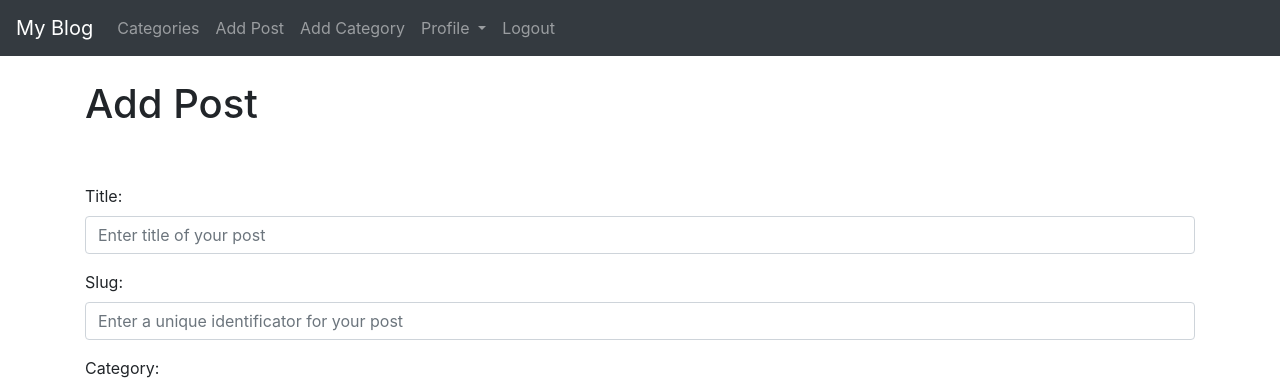
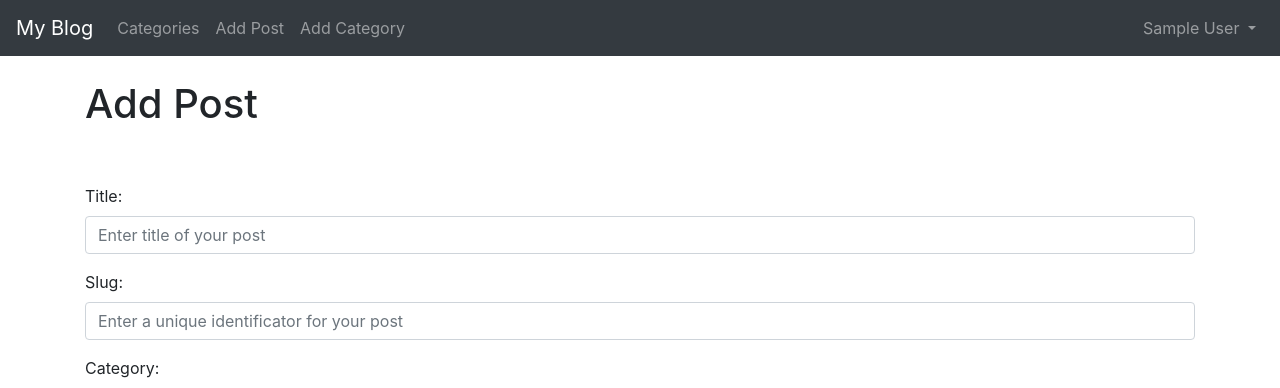
Before and after one commit to VladyslavShaposhnikov/blog-python-, a Django app: page /add-post/ in a window 1280 px wide. Shown: the top 388 px of the page. Run offline with Django 3.2, Linux system fonts and the light colour scheme; the visitor is signed in with stand-in values (Sample User, id 1); some libraries are stand-ins or nearby versions.

Commit message:
changed navbar, fix added post by profileless user, changed field in db

```diff
--- a/my_blog/main/models.py
+++ b/my_blog/main/models.py
@@ -18,7 +18,7 @@ class Profile(models.Model):
     bio = models.TextField()
     profile_pic = models.ImageField(null=True, blank=True, upload_to="images/profile")
     website_url = models.CharField(max_length=255,null=True, blank=True)
-    fb_url = models.CharField(max_length=255,null=True, blank=True)
+    facebook_url = models.CharField(max_length=255,null=True, blank=True)
     twitter_url = models.CharField(max_length=255,null=True, blank=True)
     instagram_url = models.CharField(max_length=255,null=True, blank=True)
 
--- a/my_blog/main/templates/base.html
+++ b/my_blog/main/templates/base.html
@@ -46,25 +46,7 @@
           <li class="nav-item">
             <a class="nav-link" href="{% url 'add-category' %}">Add Category</a>
           </li>
-          <li class="nav-item dropdown">
-            <a class="nav-link dropdown-toggle" href="#" id="navbarDropdown" role="button" data-toggle="dropdown" aria-haspopup="true" aria-expanded="false">
-              Profile
-            </a>
-            <div class="dropdown-menu" aria-labelledby="navbarDropdown">
 
-                <a class="dropdown-item" href="{% url 'edit-profile' %}">Edit Settings</a>
-                {% if user.profile.id %}
-                  <a class="dropdown-item" href="{% url 'edit_profile' user.profile.id %}">Edit Profile Page</a>
-                  <a class="dropdown-item" href="{% url 'show_profile' user.profile.id %}">Show Profile Page</a>
-                {% else %}
-                <a class="dropdown-item" href="{% url 'create_profile' %}">Create Profile Page</a>
-                {% endif %}
-
-            </div>
-          </li>
-          <li class="nav-item">
-            <a class="nav-link" href="{% url 'logout' %}">Logout</a>
-          </li>
           {% else %}
           <li class="nav-item">
             <a class="nav-link" href="{% url 'register' %}">Register</a>
@@ -74,6 +56,26 @@
           </li>
           {% endif %}
         </ul>
+        {% if user.is_authenticated %}
+            <ul class="navbar-nav ml-auto">
+              <li class="nav-item dropdown">
+                <a class="nav-link dropdown-toggle" href="#" id="navbarDropdown" role="button" data-toggle="dropdown" aria-haspopup="true" aria-expanded="false">
+                  {{ user.first_name }} {{ user.last_name }}
+                </a>
+                <div class="dropdown-menu dropdown-menu-right" aria-labelledby="navbarDropdown">
+
+                    <a class="dropdown-item" href="{% url 'edit-profile' %}">Edit Settings</a>
+                    {% if user.profile.id %}
+                      <a class="dropdown-item" href="{% url 'edit_profile' user.profile.id %}">Edit Profile Page</a>
+                      <a class="dropdown-item" href="{% url 'show_profile' user.profile.id %}">Show Profile Page</a>
+                    {% else %}
+                    <a class="dropdown-item" href="{% url 'create_profile' %}">Create Profile Page</a>
+                    {% endif %}
+                      <a class="dropdown-item" href="{% url 'logout' %}">Logout</a>
+                </div>
+              </li>
+            </ul>
+        {% endif %}
       </div>
     </nav>
     <br/>
--- a/my_blog/main/templates/home.html
+++ b/my_blog/main/templates/home.html
@@ -8,11 +8,7 @@
     <li><strong><a href="{% url 'article-detail' post.slug %}">{{  post.title  }}</a></strong><br>
     <small>Was published - {{ post.published_on }}</small><br>
     Category - <a href="{% url 'category' post.category %}">{{ post.category }}</a><br>
-    {% if post.author.first_name %}
-        Author of post - {{  post.author.first_name }} {{  post.author.last_name }}
-    {% else %}
-        Author of post - {{  post.author  }}
-    {% endif %}
+    Author of post - {{  post.author.first_name }} {{  post.author.last_name }}
     {% if user.is_authenticated %}
     {% if user.id == post.author.id %}
     - <small><a href="{% url 'update-post' post.slug %}">(Edit post)</a></small>
--- a/my_blog/members/forms.py
+++ b/my_blog/members/forms.py
@@ -6,11 +6,11 @@ from main.models import Profile
 class ProfilePageForm(forms.ModelForm):
     class Meta:
         model = Profile
-        fields = ('bio', 'profile_pic', 'website_url', 'fb_url', 'twitter_url', 'instagram_url')
+        fields = ('bio', 'profile_pic', 'website_url', 'facebook_url', 'twitter_url', 'instagram_url')
         widgets = {
             'bio': forms.Textarea(attrs={'class': 'form-control'}),
             'website_url': forms.TextInput(attrs={'class': 'form-control'}),
-            'fb_url': forms.TextInput(attrs={'class': 'form-control'}),
+            'facebook_url': forms.TextInput(attrs={'class': 'form-control'}),
             'twitter_url': forms.TextInput(attrs={'class': 'form-control'}),
             'instagram_url': forms.TextInput(attrs={'class': 'form-control'}),
         }
--- a/my_blog/members/views.py
+++ b/my_blog/members/views.py
@@ -19,7 +19,7 @@ class CreateProfilePageView(CreateView):
 class EditProfilePageView(generic.UpdateView):
     model = Profile
     template_name = 'registration/edit_profile_page.html'
-    fields = ['bio','profile_pic','website_url','fb_url','twitter_url','instagram_url']
+    form_class = ProfilePageForm
     success_url = reverse_lazy('home')
 
 class ShowProfilePageView(DetailView):
```
Also changed, not shown: my_blog/main/templates/article_detail.html (+4 -5 lines), my_blog/main/migrations/0011_rename_fb_url_profile_facebook_url.py (added), my_blog/media/images/images.jpg (added), my_blog/media/images/profile/images_pvjYN8k.jpg (added).
